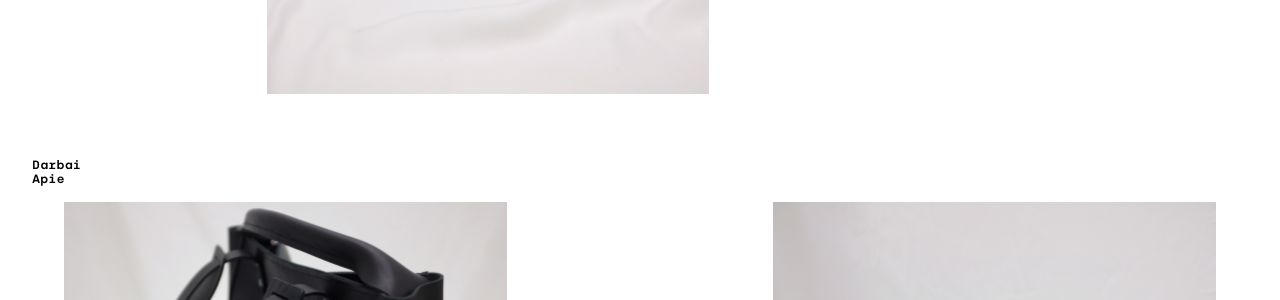
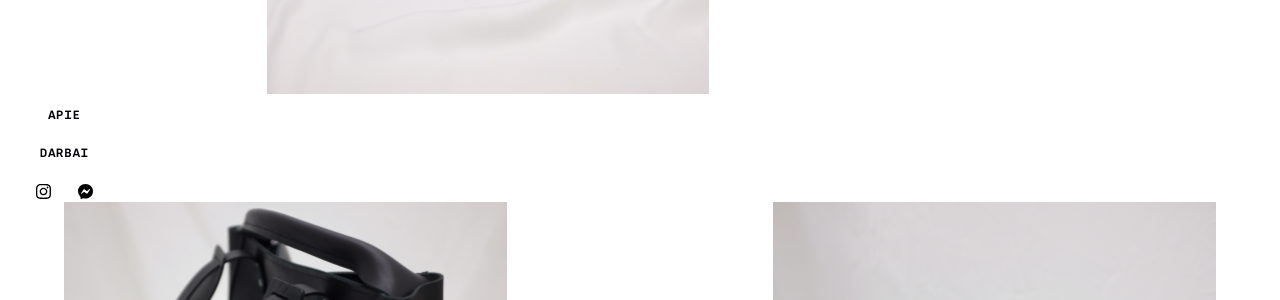
Before and after one commit to arzatskis/cibulskaite.lt, a Jekyll site: the page built from _work/01-backpack.md, in a window 1280 px wide. Shown: the part 634-934 px from the top of the page. Built offline with Jekyll 4.4.1, drawn with Linux system fonts in a browser that asks for light colours.

Commit message:
Update navigation and it's style

```diff
--- a/_config.yml
+++ b/_config.yml
@@ -1,10 +1,10 @@
-title: Home
-email: hello@edvinas.lt
+title: Dovilė Cibulskaitė
 order_email: labas@cibulskaite.lt
+instagram_url: https://instagram.com/cibulskaitedovile
+messenger_url: https://m.me/cibulskaitedovile
+
 baseurl: "" # the subpath of your site, e.g. /blog
 url: "" # the base hostname & protocol for your site, e.g. http://example.com
-twitter_username: arzatskis
-github_username: arzatskis
 
 # Build settings
 markdown: kramdown
--- a/_includes/head.html
+++ b/_includes/head.html
@@ -1,10 +1,13 @@
 <head>
-  {% if page.title %}
-  <title>{{ page.title }} - Dovilė Cibulskaitė</title>
-  {% endif %}
-
   <meta charset="UTF-8">
   <meta name="viewport" content="width=device-width, initial-scale=1.0">
+
+  <title>
+    {% if page.title %}
+      {{ page.title }} &middot;
+    {% endif %}
+    {{ site.title }}
+  </title>
 
   {% if page.og_title %}<meta content="{{ page.og_title }}" property="og:title">{% endif %}
   {% if page.og_description %}<meta content="{{ page.og_description }}" property="og:description">{% endif %}
--- a/_includes/navigation.html
+++ b/_includes/navigation.html
@@ -1,31 +1,23 @@
 <header>
   <img src="{{ 'glyphs/logo.svg' | relative_url }}" alt="">
-  <h1>Dovilė Cibulskaitė</h1>
+  <h1>{{ site.title }}</h1>
 </header>
 
 <nav>
-  <a href="/home">
-    <!-- <svg xmlns="http://www.w3.org/2000/svg" fill="none" viewBox="0 0 24 24" stroke="currentColor">
-      <path stroke-linecap="round" stroke-linejoin="round" stroke-width="2" d="M4 6a2 2 0 012-2h2a2 2 0 012 2v2a2 2 0 01-2 2H6a2 2 0 01-2-2V6zM14 6a2 2 0 012-2h2a2 2 0 012 2v2a2 2 0 01-2 2h-2a2 2 0 01-2-2V6zM4 16a2 2 0 012-2h2a2 2 0 012 2v2a2 2 0 01-2 2H6a2 2 0 01-2-2v-2zM14 16a2 2 0 012-2h2a2 2 0 012 2v2a2 2 0 01-2 2h-2a2 2 0 01-2-2v-2z" />
-    </svg> -->
+  <a href="{% link about.html %}">
+    Apie
+  </a>
+
+  <a href="{% link home.html %}">
     Darbai
   </a>
-  <a href="/about">
-    <!-- <svg xmlns="http://www.w3.org/2000/svg" fill="none" viewBox="0 0 24 24" stroke="currentColor">
-      <path stroke-linecap="round" stroke-linejoin="round" stroke-width="2" d="M13 16h-1v-4h-1m1-4h.01M21 12a9 9 0 11-18 0 9 9 0 0118 0z" />
-    </svg> -->
-    Apie
-  </a>
-  <!-- <a href="mailto:contact@cibulskaite.lt">
-    <svg xmlns="http://www.w3.org/2000/svg" fill="none" viewBox="0 0 24 24" stroke="currentColor">
-      <path stroke-linecap="round" stroke-linejoin="round" stroke-width="2" d="M3 8l7.89 5.26a2 2 0 002.22 0L21 8M5 19h14a2 2 0 002-2V7a2 2 0 00-2-2H5a2 2 0 00-2 2v10a2 2 0 002 2z" />
-    </svg>
-    Parašyk
-  </a> -->
-  <!-- <a href="https://instagram.com/">
-    <svg xmlns="http://www.w3.org/2000/svg" fill="none" viewBox="0 0 24 24" stroke="currentColor">
-      <path stroke-linecap="round" stroke-linejoin="round" stroke-width="2" d="M4 16l4.586-4.586a2 2 0 012.828 0L16 16m-2-2l1.586-1.586a2 2 0 012.828 0L20 14m-6-6h.01M6 20h12a2 2 0 002-2V6a2 2 0 00-2-2H6a2 2 0 00-2 2v12a2 2 0 002 2z" />
-    </svg>
-    Instagram
-  </a> -->
+
+  <footer>
+    <a href="{{ site.instagram_url }}">
+      {% include glyphs/instagram.svg %}
+    </a>
+    <a href="{{ site.messenger_url }}">
+      {% include glyphs/messenger.svg %}
+    </a>
+  </footer>
 </nav>
--- a/_scss/_body.scss
+++ b/_scss/_body.scss
@@ -1,6 +1,8 @@
 :root {
   --page-padding-inline: max(28px, 5vw);
   --page-padding-block: var(--page-padding-inline);
+
+  --logo-width: min(64px, 16vw);
 }
 
 body {
@@ -34,8 +36,7 @@ body {
     }
 
     & > img {
-      width: 16vw;
-      max-width: 64px;
+      width: var(--logo-width);
     }
 
     @include screen('medium') {
--- a/_scss/_nav.scss
+++ b/_scss/_nav.scss
@@ -11,74 +11,89 @@
 nav {
   position: fixed;
   inset: var(--nav-inset);
-  /* padding-inline: calc(var(--page-padding-inline)  * 0.5); */
-  /* padding-top: 2rem; */
-  padding-bottom: calc(1rem + var(--safe-area-inset-bottom));
   z-index: 1;
 
   display: flex;
   flex-direction: var(--nav-direction);
   justify-content: space-around;
-  /* margin-inline: auto; */
-  /* width: min-content; */
-  align-items: flex-start;
-  /* gap: 2em; */
+  align-items: center;
+  gap: 2em;
+
+  min-width: var(--logo-width);
+  padding-top: 10em;
+  padding-bottom: 1.25em;
 
   font-size: 12px;
+  text-transform: uppercase;
 
-  & a {
-    display: flex;
-    gap: 0.5em;
-    text-decoration: none;
-    font-family: "silka_monosemibold"
+  border-bottom: solid var(--safe-area-inset-bottom) white;
+  background: linear-gradient(
+    180deg,
+    rgba(255, 255, 255, 0) 0%,
+    rgba(255, 255, 255, 0.00838519) 11.79%,
+    rgba(255, 255, 255, 0.0324148) 21.38%,
+    rgba(255, 255, 255, 0.0704) 29.12%,
+    rgba(255, 255, 255, 0.120652) 35.34%,
+    rgba(255, 255, 255, 0.181481) 40.37%,
+    rgba(255, 255, 255, 0.2512) 44.56%,
+    rgba(255, 255, 255, 0.328119) 48.24%,
+    rgba(255, 255, 255, 0.410548) 51.76%,
+    rgba(255, 255, 255, 0.4968) 55.44%,
+    rgba(255, 255, 255, 0.585185) 59.63%,
+    rgba(255, 255, 255, 0.674015) 64.66%,
+    rgba(255, 255, 255, 0.7616) 70.88%,
+    rgba(255, 255, 255, 0.846252) 78.62%,
+    rgba(255, 255, 255, 0.926281) 88.21%,
+    rgba(255, 255, 255, 1) 100%,
+  );
+
+  pointer-events: none;
+
+  & > footer {
+    display: inline-flex;
+    margin-top: 0.5em;
+    gap: 1em;
+
+    @media (hover: none) {
+      margin-top: 0;
+      gap: 2.25em;
+    }
   }
 
   & svg {
-    width: 16px;
-    height: 16px;
+    width: 1.25em;
   }
 
+  & a {
+    position: relative;
 
-  &::before {
-    content: '';
+    color: inherit;
+    text-decoration: none;
+    font-family: "silka_monosemibold";
 
-    display: block;
-    position:  fixed;
-    inset: auto 0 0 0;
-    height: calc(var(--page-padding-block) * 3 + var(--safe-area-inset-bottom) / 2);
-    border-bottom: solid var(--safe-area-inset-bottom) #fff;
-    z-index: -1;
+    pointer-events: auto;
 
-    background: linear-gradient(
-      to bottom,
-      hsla(0, 0%, 100%, 0) 0%,
-      hsla(0, 0%, 100%, 0.013) 8.1%,
-      hsla(0, 0%, 100%, 0.049) 15.5%,
-      hsla(0, 0%, 100%, 0.104) 22.5%,
-      hsla(0, 0%, 100%, 0.175) 29%,
-      hsla(0, 0%, 100%, 0.259) 35.3%,
-      hsla(0, 0%, 100%, 0.352) 41.2%,
-      hsla(0, 0%, 100%, 0.45) 47.1%,
-      hsla(0, 0%, 100%, 0.55) 52.9%,
-      hsla(0, 0%, 100%, 0.848) 58.8%,
-      hsla(0, 0%, 100%, 1) 64.7%,
-      hsla(0, 0%, 100%, 1) 71%,
-      hsla(0, 0%, 100%, 1) 77.5%,
-      hsla(0, 0%, 100%, 1) 84.5%,
-      hsla(0, 0%, 100%, 1) 91.9%,
-      hsla(0, 0%, 100%, 1) 100%
-    );
+    @media (hover: none) {
+      &::after {
+        content: '';
 
-    pointer-events: none;
+        position: absolute;
+        z-index: -1;
+        top: 50%;
+        left: 50%;
 
-    @include screen('medium') {
-      display: none
+        width: 100%;
+        height: 100%;
+        min-width: var(--touch-target-size);
+        min-height: var(--touch-target-size);
+
+        transform: translateY(-50%) translateX(-50%);
+      }
     }
   }
 
-  & > a {
-    color: inherit;
+  @include screen('medium') {
+    background: none;
+    padding-block: 0;
   }
-
-
 }
--- a/site.scss
+++ b/site.scss
@@ -29,6 +29,7 @@
 :root {
   --safe-area-inset-bottom: env(safe-area-inset-bottom);
   --safe-area-inset-top: env(safe-area-inset-top);
+  --touch-target-size: 44px;
 }
 
 
```
Also changed, not shown: _includes/glyphs/instagram.svg (added), _includes/glyphs/messenger.svg (added).
